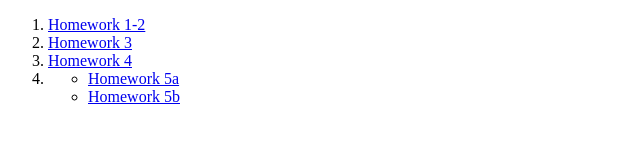
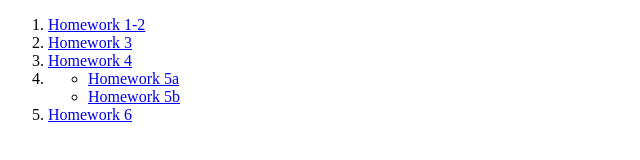
Before and after one commit to sparkof/sparkof.github.io, a plain HTML site: page index.html in a window 1280 px wide. Shown: the whole page, without its empty margins (0-640 px from the left). Drawn offline with Linux system fonts and the light colour scheme.

Commit message:
finished 6th HW

```diff
--- a/index.html
+++ b/index.html
@@ -13,6 +13,7 @@
       <li><a href="GoIT_FE_Homeworks/HW5/5a">Homework 5a</a></li>
       <li><a href="GoIT_FE_Homeworks/HW5/5b">Homework 5b</a></li>
     </ul></li>
+    <li><a href="GoIT_FE_Homeworks/HW6">Homework 6</a></li>
   </ol>
 
   </body>
```
